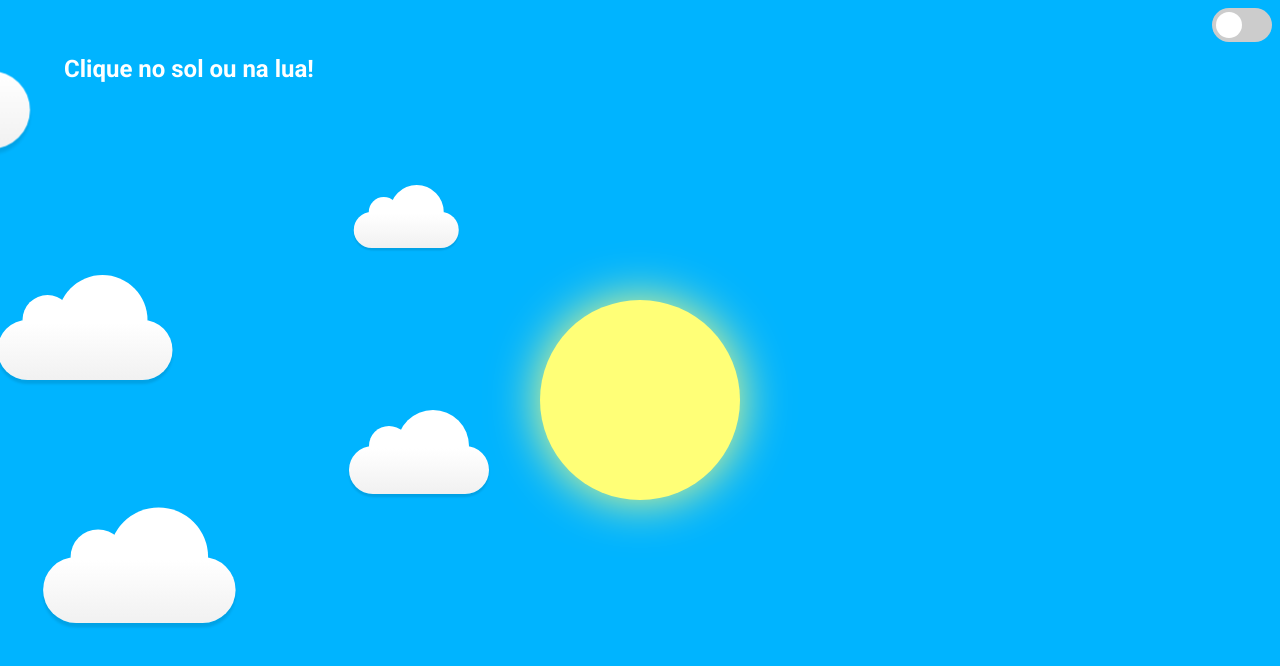
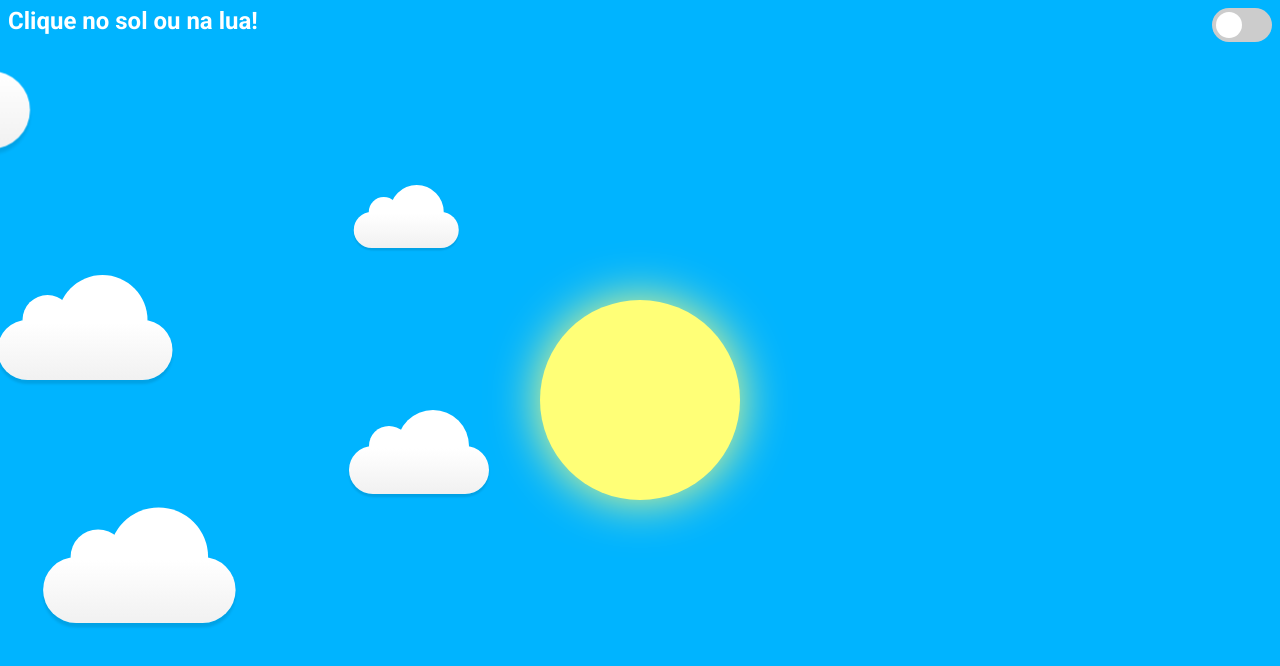
Before and after one commit to nicolaswalcker/day-night, a website built with Parcel: page index.html in a window 1280 px wide. Built offline with nearby package versions, Linux system fonts and the light colour scheme; files whose address does not match are found by name.

Commit message:
fix: adjust header text

```diff
--- a/src/styles/component/_header.scss
+++ b/src/styles/component/_header.scss
@@ -1,7 +1,8 @@
 .c-header__title {
   position: absolute;
-  top: 5%;
-  left: 5%;
+  top: 0;
+  left: 0;
+  margin: 0.5rem;
   margin-bottom: 0.5rem;
   font-family: "Roboto", sans-serif;
   font-size: 1.5rem;
```
Also changed, not shown: src/styles/style.css, 2 other files.
